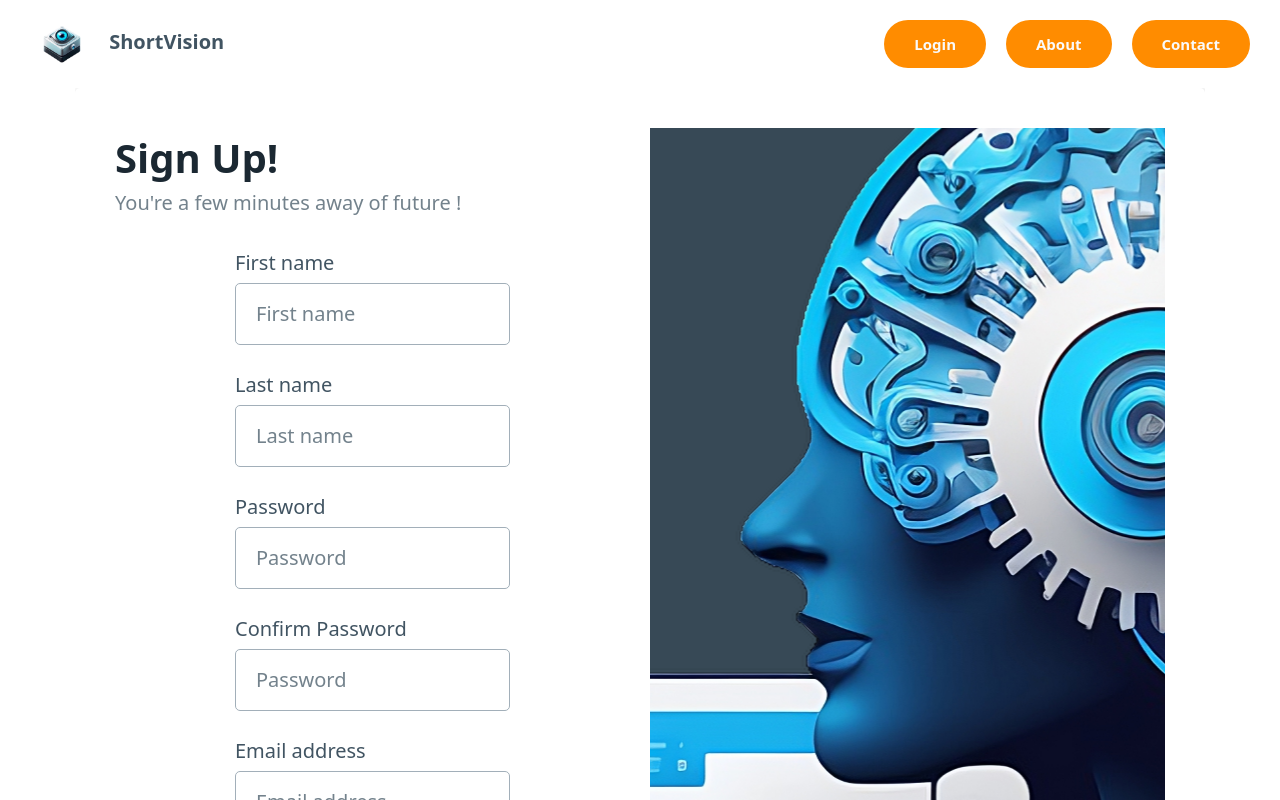
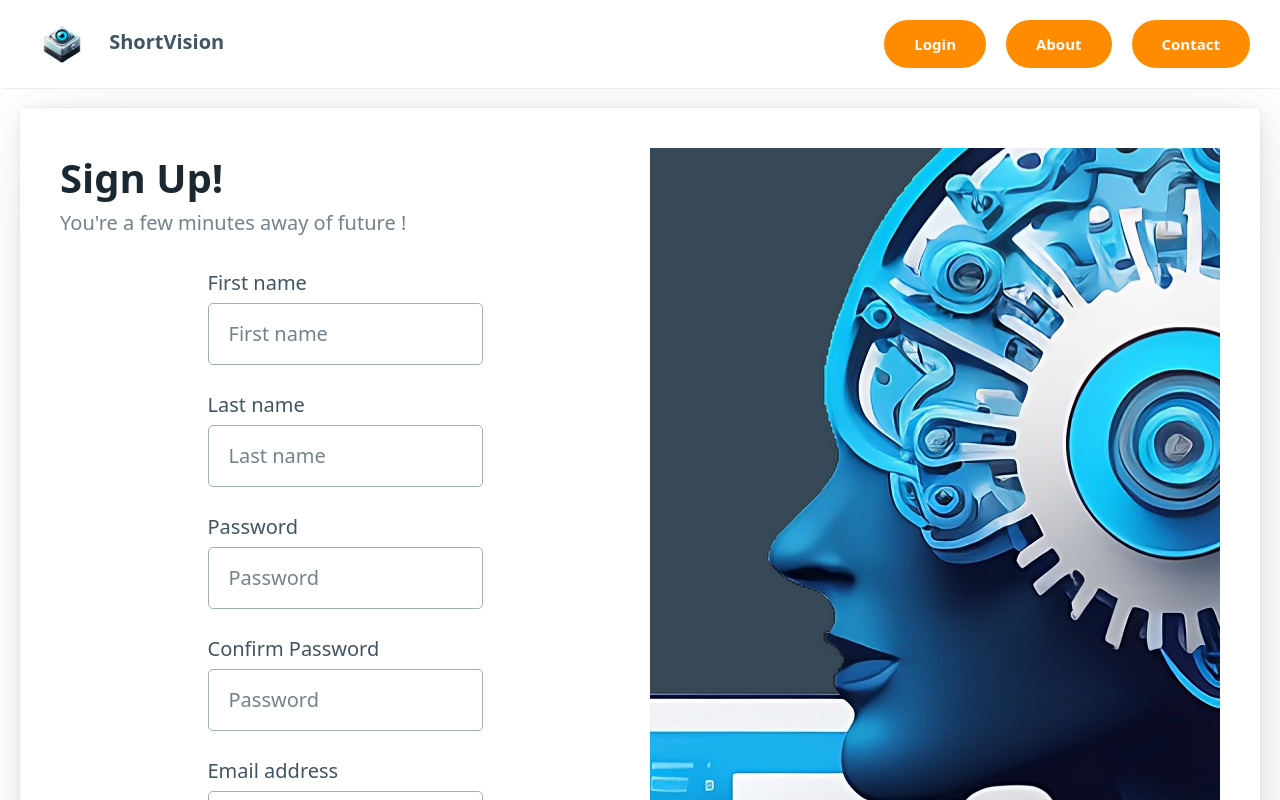
Before and after one commit to univ-smb-m1-isc-2022/shortvisions-front, an Angular app: page /register in a window 1280 px wide. Shown: the top 800 px of the page. Built offline with nearby package versions, Linux system fonts and the light colour scheme.

Commit message:
added spacing

```diff
--- a/src/app/modules/loginAndRegister/login/login.component.html
+++ b/src/app/modules/loginAndRegister/login/login.component.html
@@ -1,5 +1,5 @@
 <main class="container">
-  <article class="grid">
+  <article class="grid login--container">
     <div>
       <hgroup>
         <h1>Sign in</h1>
--- a/src/app/modules/loginAndRegister/login/login.component.scss
+++ b/src/app/modules/loginAndRegister/login/login.component.scss
@@ -1,3 +1,6 @@
+.login--container{
+  margin-block-start: var(--spacing);
+}
 article div:nth-of-type(2) {
   display: none;
   background-color: #374956;
--- a/src/app/modules/loginAndRegister/register/register.component.html
+++ b/src/app/modules/loginAndRegister/register/register.component.html
@@ -1,5 +1,5 @@
-<main class="container">
-  <article class="grid">
+<main class="container-fluid">
+  <article class="grid register--container">
     <div>
       <hgroup>
         <h1>Sign Up!</h1>
--- a/src/app/modules/loginAndRegister/register/register.component.scss
+++ b/src/app/modules/loginAndRegister/register/register.component.scss
@@ -1,3 +1,6 @@
+.register--container{
+  margin-block-start: var(--spacing);
+}
 .register--form--submit-button {
   align-self: center;
   all: unset;
--- a/src/app/modules/navbar/navbar.component.scss
+++ b/src/app/modules/navbar/navbar.component.scss
@@ -1,5 +1,7 @@
-
-
+.nav--container{
+//  shadow
+  box-shadow: 0 2px 2px -2px rgba(0, 0, 0, 0.2);
+}
 .nav--container--ul--link {
   all: unset;
   display: block;
```
